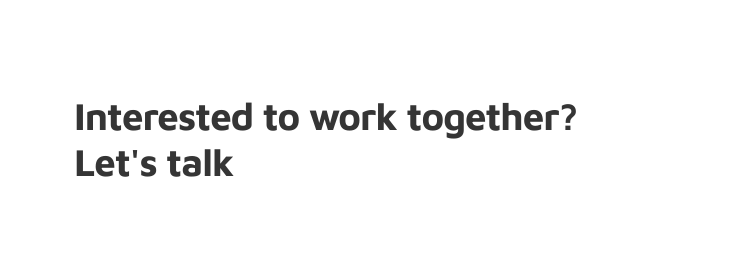
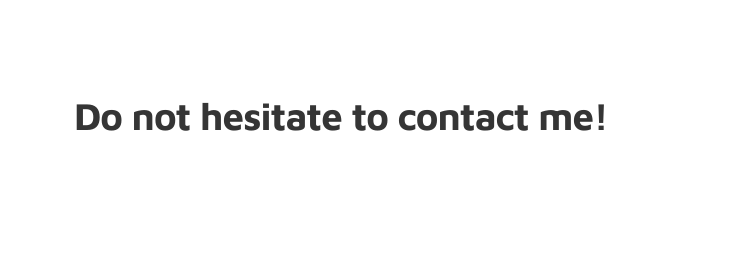
Before and after one commit to titoditomartin/Portfolio-FebrianMartin, a plain HTML site: page index.html in a window 1280 px wide. Shown: the part 2899-3179 px from the top of the page, 534-1280 px from the left. Drawn offline with Linux system fonts and the light colour scheme.

Commit message:
Update index.html

```diff
--- a/index.html
+++ b/index.html
@@ -306,7 +306,7 @@ https://www.tooplate.com/view/2115-marvel
 
           <div class="col-lg-6 col-12">
             <div class="contact-form">
-              <h2 class="mb-4">Interested to work together? Let's talk</h2>
+              <h2 class="mb-4">Do not hesitate to contact me!</h2>
 
                 </div>
               </form>
```
